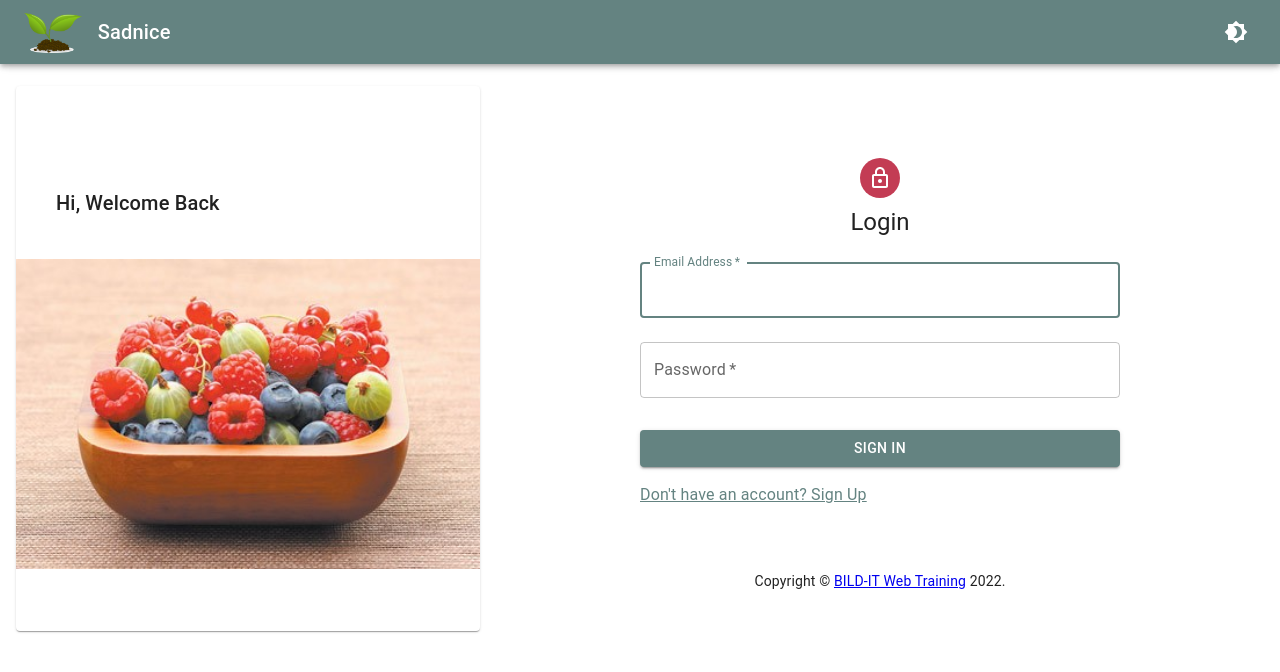
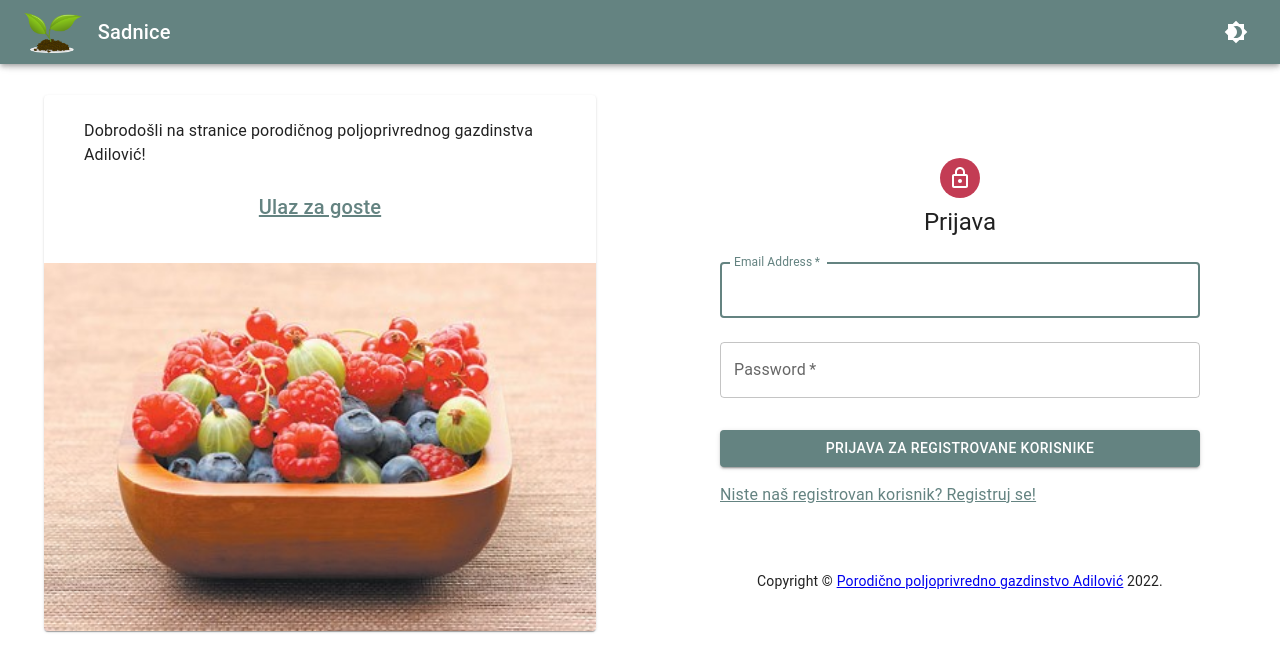
Before and after one commit to jadilovic/sadnice, a React (Create React App) app in the folder frontend/: page / in a window 1280 px wide. Shown: the top 672 px of the page. Built offline with nearby package versions, Linux system fonts and the light colour scheme.

Commit message:
improved login page

```diff
--- a/frontend/src/components/AddressDetails.js
+++ b/frontend/src/components/AddressDetails.js
@@ -35,7 +35,7 @@ export const AddressDetails = (props) => {
 					variant="h6"
 					component="div"
 				>
-					Add shipping address
+					Adresa dostave
 				</Typography>
 				<Divider />
 				<CardContent>
@@ -43,7 +43,7 @@ export const AddressDetails = (props) => {
 						<Grid item md={12} xs={12}>
 							<TextField
 								fullWidth
-								label="First name"
+								label="Ime"
 								name="firstName"
 								onChange={handleChange}
 								required
@@ -54,7 +54,7 @@ export const AddressDetails = (props) => {
 						<Grid item md={12} xs={12}>
 							<TextField
 								fullWidth
-								label="Last name"
+								label="Prezime"
 								name="lastName"
 								onChange={handleChange}
 								required
--- a/frontend/src/components/MaterialCard.js
+++ b/frontend/src/components/MaterialCard.js
@@ -24,7 +24,7 @@ const MaterialCard = ({ product, shoppingCart, setShoppingCart }) => {
 					component="img"
 					height="140"
 					//	image="/static/images/cards/contemplative-reptile.jpg"
-					alt="green iguana"
+					alt="seedling image"
 					src={product.imageUrl}
 				/>
 				<CardContent>
--- a/frontend/src/pages/Address.js
+++ b/frontend/src/pages/Address.js
@@ -43,7 +43,7 @@ const Address = () => {
 			component="main"
 			sx={{
 				flexGrow: 1,
-				paddingTop: 10,
+				paddingTop: 9,
 				paddingLeft: screen.dynamicWidth < 600 ? 0 : 22,
 				paddingRight: 0,
 			}}
@@ -53,7 +53,7 @@ const Address = () => {
 					<Chip
 						style={{ minWidth: 300, minHeight: 40, fontSize: 19 }}
 						size="medium"
-						label="Complete your order"
+						label="Zaključite vašu narudžbu"
 						color="primary"
 					/>
 				</Stack>
--- a/frontend/src/pages/CheckOut.js
+++ b/frontend/src/pages/CheckOut.js
@@ -108,7 +108,7 @@ const CheckOut = () => {
 		<Box
 			sx={{
 				flexGrow: 1,
-				paddingTop: 10,
+				paddingTop: 9,
 				paddingLeft: screen.dynamicWidth < 600 ? 2 : 24,
 				paddingRight: 2,
 			}}
@@ -118,7 +118,7 @@ const CheckOut = () => {
 					style={{ minWidth: 300, minHeight: 40, fontSize: 19 }}
 					size="medium"
 					label="Vaša korpa sadnica"
-					color="default"
+					color="primary"
 				/>
 			</Stack>
 			{screen.dynamicWidth > 900 && (
--- a/frontend/src/pages/Login.js
+++ b/frontend/src/pages/Login.js
@@ -13,8 +13,6 @@ import { login, isAuthenticated } from '../auth/Authentication';
 import Page from '../components/Page';
 import { styled } from '@mui/material/styles';
 import { Card } from '@mui/material';
-import MHidden from '../components/MHidden';
-// import back from '../images/back.jpg';
 import jagodicasto from '../images/jagodicasto.jpg';
 
 const RootStyle = styled(Page)(({ theme }) => ({
@@ -25,12 +23,12 @@ const RootStyle = styled(Page)(({ theme }) => ({
 }));
 
 const SectionStyle = styled(Card)(({ theme }) => ({
+	marginTop: 25,
 	width: '100%',
-	maxWidth: 464,
+	maxWidth: 900,
 	display: 'flex',
 	flexDirection: 'column',
 	justifyContent: 'center',
-	margin: theme.spacing(2, 0, 2, 2),
 }));
 
 const ContentStyle = styled('div')(({ theme }) => ({
@@ -46,7 +44,9 @@ function Copyright(props) {
 	return (
 		<Typography variant="body2" align="center" {...props}>
 			{'Copyright © '}
-			<a href="https://mui.com/">BILD-IT Web Training</a>
+			<a href="https://mui.com/">
+				Porodično poljoprivredno gazdinstvo Adilović
+			</a>
 			{` ${new Date().getFullYear()}.`}
 		</Typography>
 	);
@@ -89,14 +89,28 @@ const Login = () => {
 	return (
 		<RootStyle title="Login | BILD-IT Web Training">
 			<CssBaseline />
-			<MHidden width="mdDown">
+			<Container maxWidth="sm">
 				<SectionStyle>
-					<Typography variant="h6" sx={{ px: 5, mt: 5, mb: 5 }}>
-						Hi, Welcome Back
-					</Typography>
+					<Box
+						sx={{
+							display: 'flex',
+							flexDirection: 'column',
+							alignItems: 'center',
+						}}
+					>
+						<Typography sx={{ px: 5, mt: 3, mb: 3 }}>
+							Dobrodošli na stranice porodičnog poljoprivrednog gazdinstva
+							Adilović!
+						</Typography>
+						<Typography variant="h6" sx={{ px: 5, mt: 0, mb: 5 }}>
+							<Link style={{ color: '#648381' }} to="/signup" variant="body2">
+								{'Ulaz za goste'}
+							</Link>
+						</Typography>
+					</Box>
 					<img src={jagodicasto} alt="login" />
 				</SectionStyle>
-			</MHidden>
+			</Container>
 			<Container maxWidth="sm">
 				<ContentStyle>
 					<Box
@@ -111,7 +125,7 @@ const Login = () => {
 							<LockOutlinedIcon />
 						</Avatar>
 						<Typography component="h1" variant="h5">
-							Login
+							Prijava
 						</Typography>
 						<Box
 							component="form"
@@ -156,7 +170,7 @@ const Login = () => {
 								variant="contained"
 								sx={{ mt: 3, mb: 2 }}
 							>
-								Sign In
+								Prijava za registrovane korisnike
 							</Button>
 							<Grid container>
 								<Grid item xs={12}>
@@ -165,7 +179,7 @@ const Login = () => {
 										to="/signup"
 										variant="body2"
 									>
-										{"Don't have an account? Sign Up"}
+										{'Niste naš registrovan korisnik? Registruj se!'}
 									</Link>
 								</Grid>
 							</Grid>
--- a/frontend/src/pages/ProductPage.js
+++ b/frontend/src/pages/ProductPage.js
@@ -132,8 +132,8 @@ const MaterialCard = () => {
 					display: 'flex',
 					flexDirection: 'column',
 					alignItems: 'center',
-					paddingLeft: screen.dynamicWidth < 600 ? 2 : 24,
-					paddingRight: 2,
+					paddingLeft: screen.dynamicWidth < 600 ? 1 : 24,
+					paddingRight: 1,
 				}}
 			>
 				<Container component="main" maxWidth="md">
@@ -161,7 +161,7 @@ const MaterialCard = () => {
 							title={product.title}
 							subheader={`Cijena: ${product.price} KM`}
 						/>
-						<Grid container spacing={1}>
+						<Grid container spacing={0.5}>
 							<Grid
 								item
 								sx={{
```
